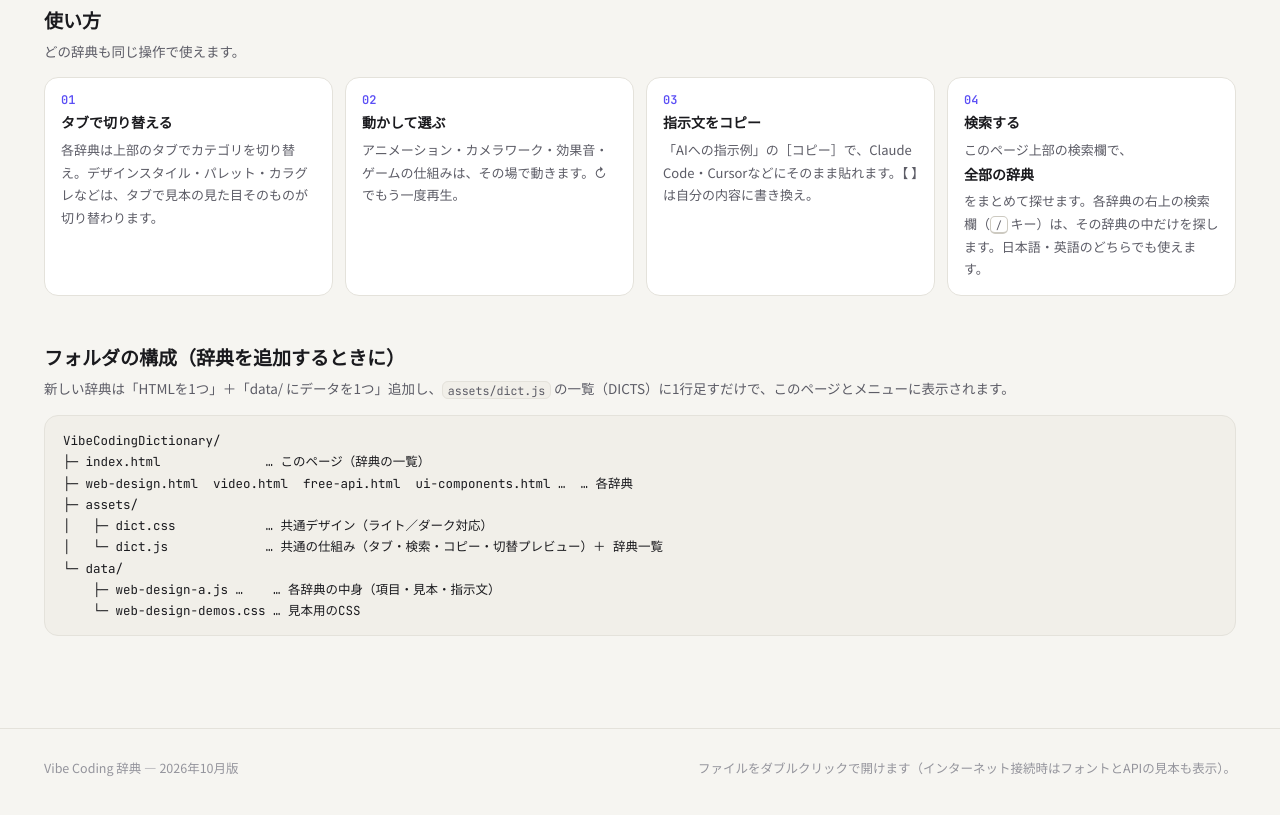
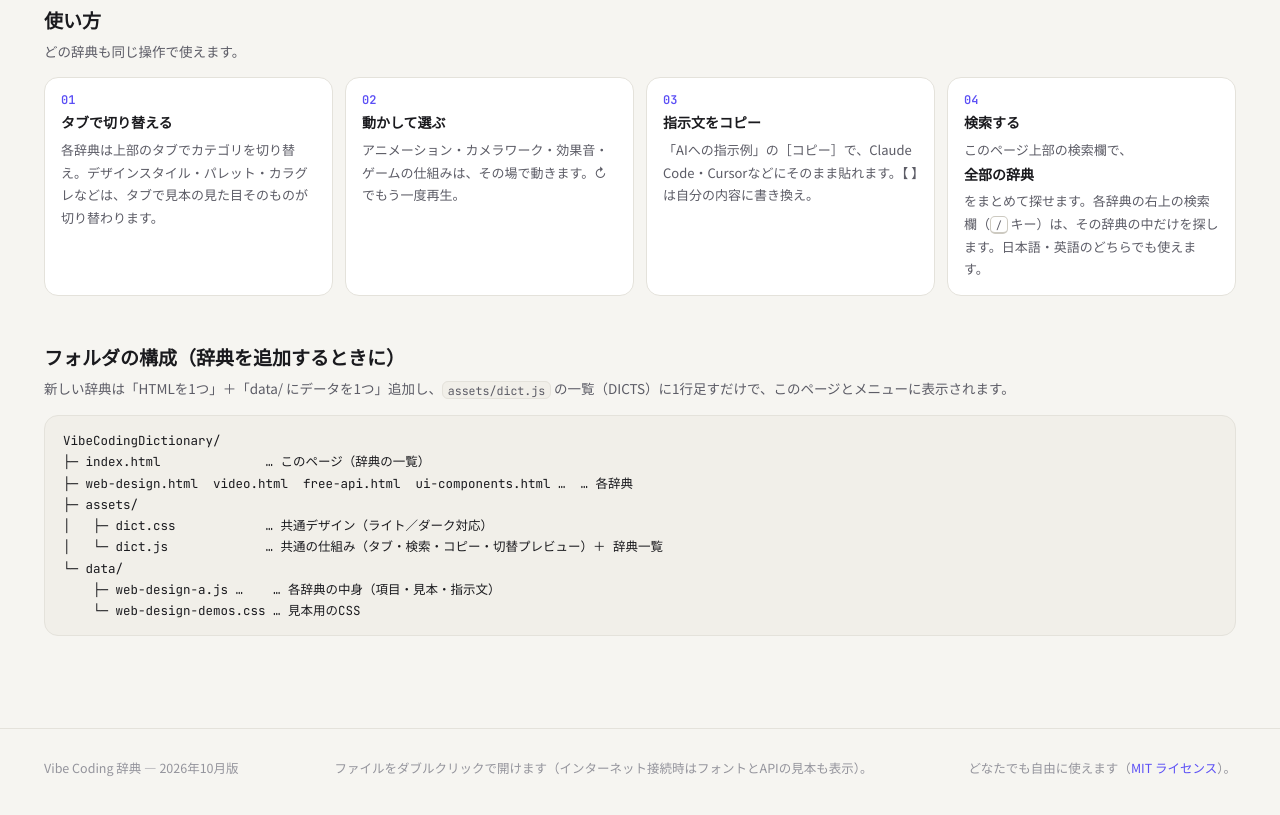
Before and after one commit to AtsuyaK-sys/VibeCodingDictionary, a plain HTML site: page index.html in a window 1280 px wide. Shown: the part 3598-4413 px from the top of the page. Drawn offline with Linux system fonts and the light colour scheme.

Commit message:
docs: MIT ライセンスを追加（どなたでも自由に利用可）
- LICENSE（MIT）を追加
- README のライセンス欄を「できること／守ってほしいこと」に書き換え
- CONTRIBUTING に、追加した内容も同じライセンスになる旨を追記
- 一覧ページのフッターにライセンス表記を追加

Co-Authored-By: Claude Fable 5.2 <noreply@anthropic.com>

```diff
--- a/index.html
+++ b/index.html
@@ -116,7 +116,7 @@
   </section>
 </div></main>
 
-<footer class="foot"><div class="wrap"><span>Vibe Coding 辞典 — 2026年10月版</span><span>ファイルをダブルクリックで開けます（インターネット接続時はフォントとAPIの見本も表示）。</span></div></footer>
+<footer class="foot"><div class="wrap"><span>Vibe Coding 辞典 — 2026年10月版</span><span>ファイルをダブルクリックで開けます（インターネット接続時はフォントとAPIの見本も表示）。</span><span>どなたでも自由に使えます（<a href="https://github.com/AtsuyaK-sys/VibeCodingDictionary/blob/main/LICENSE" target="_blank" rel="noopener">MIT ライセンス</a>）。</span></div></footer>
 
 <script>
 (function(){
```
Also changed, not shown: 3 other files.
